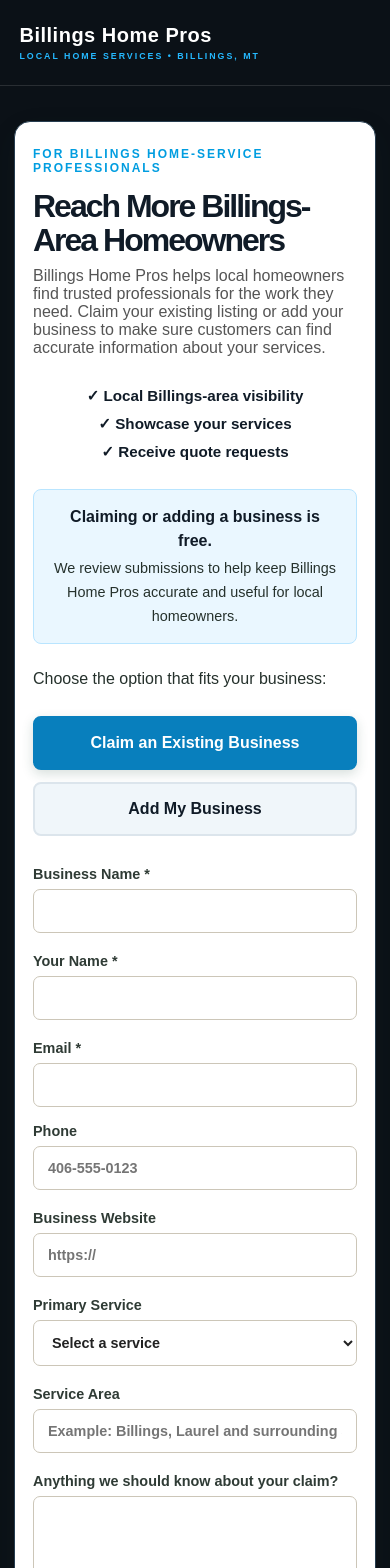
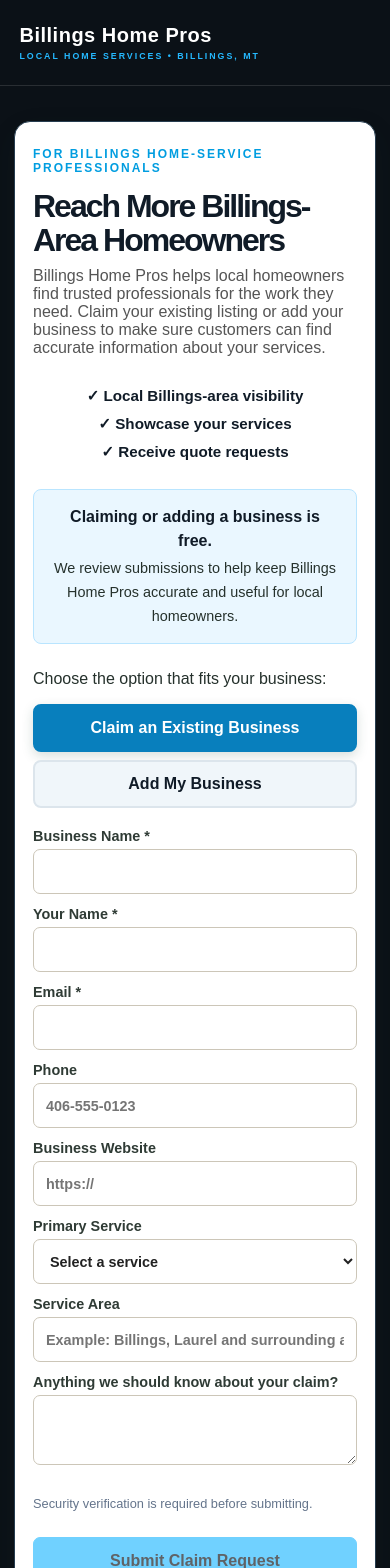
Before and after one commit to Cheddaronbass/billingshomepros, a Next.js app: page /get-listed in a window 390 px wide. Shown: the top 1568 px of the page. Built offline with nearby package versions, Linux system fonts and the light colour scheme; no server answers.

Commit message:
Tighten contractor form vertical spacing across desktop and mobile

```diff
--- a/app/globals.css
+++ b/app/globals.css
@@ -2348,3 +2348,17 @@ footer small {
     gap: 24px;
   }
 }
+
+/* Compact contractor submission; retain comfortable mobile touch targets. */
+.contractorRequestChoices { margin: 16px 0 20px; }
+.compactContractorForm { gap: 12px; }
+.compactContractorForm label { gap: 5px; }
+.compactContractorForm input,
+.compactContractorForm select { padding: 10px 12px; min-height: 45px; }
+.compactContractorForm textarea { padding: 10px 12px; min-height: 70px; }
+.compactContractorForm .quoteFormRow { gap: 12px; }
+@media (max-width: 600px) {
+  .contractorRequestChoices { gap: 8px; }
+  .requestChoice { padding: 10px 8px; min-height: 48px; }
+  .compactContractorForm .quoteFormRow { grid-template-columns: 1fr; }
+}
```
